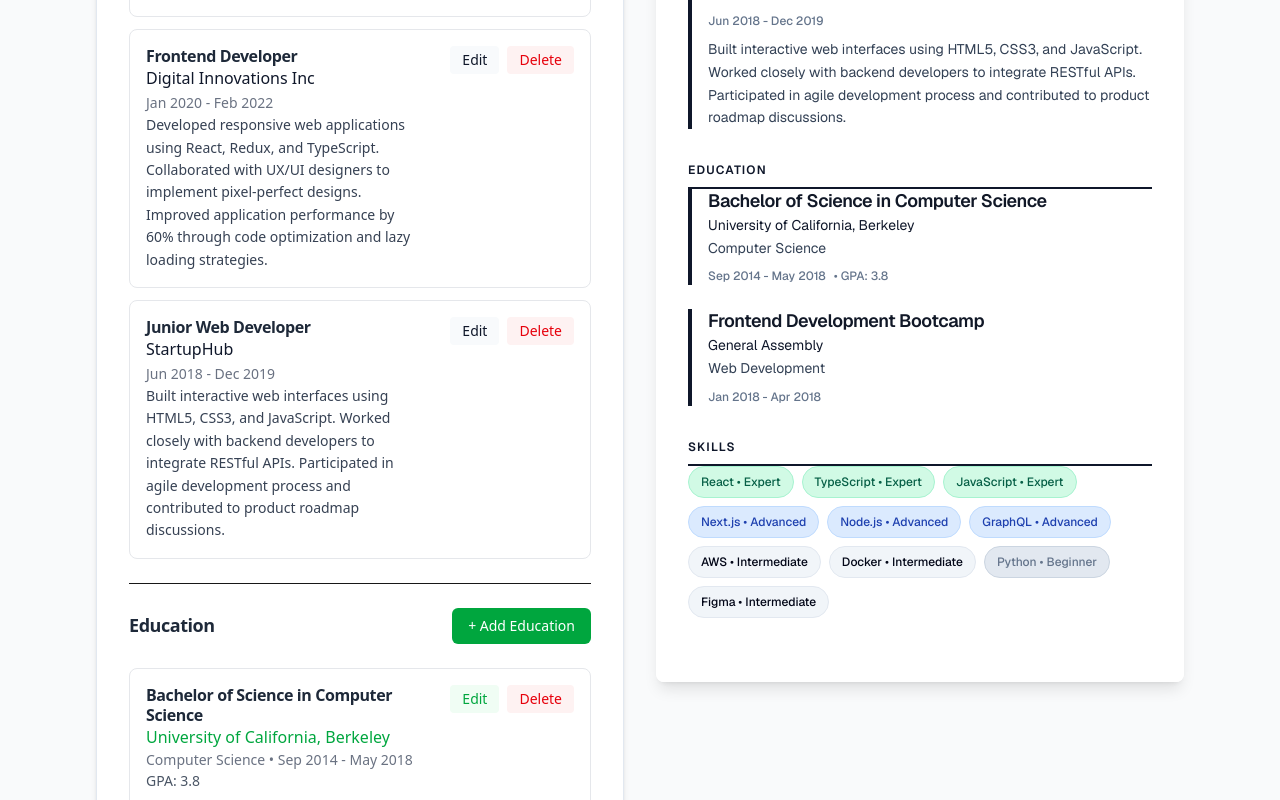
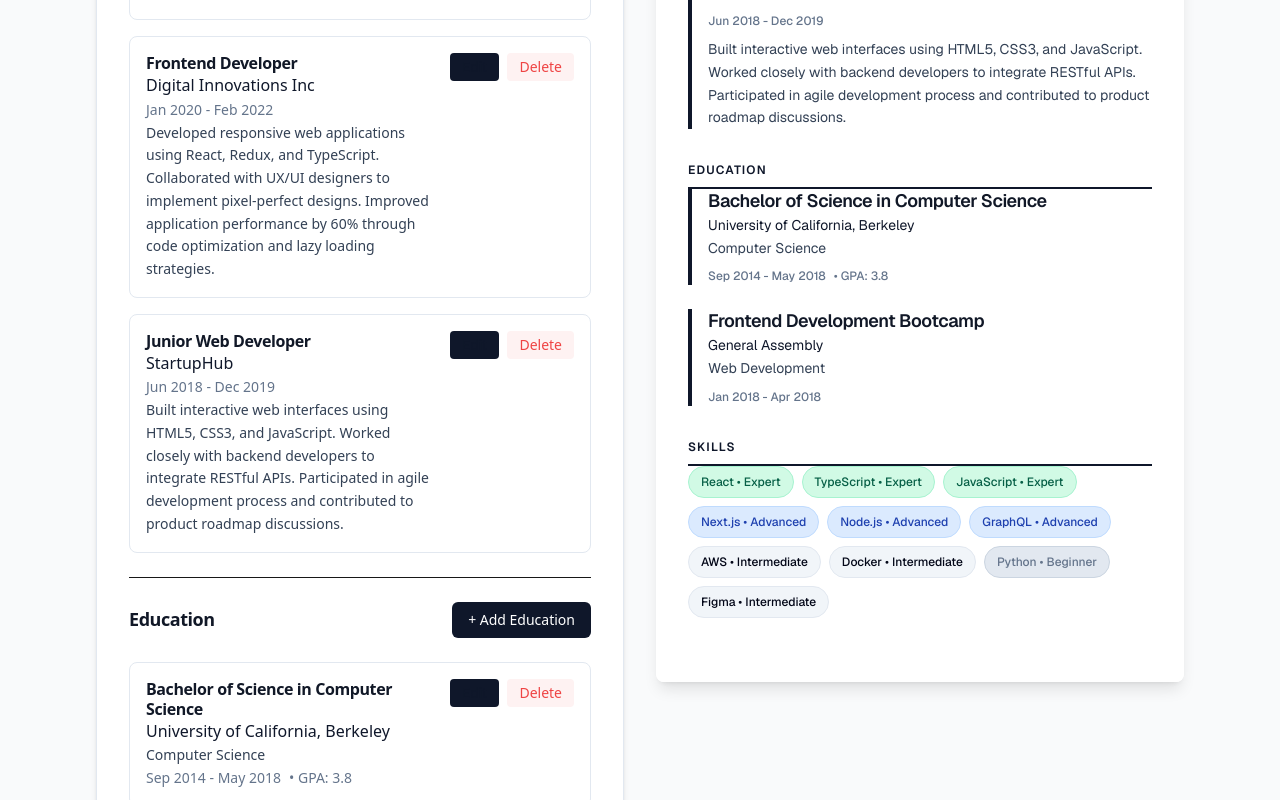
Before and after one commit to tolunaytogul/primeresumebuilder, a Next.js app: page /cv-editor in a window 1280 px wide. Shown: the part 1380-2180 px from the top of the page. Built offline with nearby package versions, Linux system fonts and the light colour scheme; what @react-pdf/renderer would draw is missing.

Commit message:
feat(ui): apply new navy-black theme to components

```diff
--- a/src/components/EducationForm.tsx
+++ b/src/components/EducationForm.tsx
@@ -88,16 +88,23 @@
     setEditingId(null);
   };
 
+  // Format date helper
+  const formatDate = (dateString: string) => {
+    if (!dateString) return '';
+    const date = new Date(dateString + '-01');
+    return date.toLocaleDateString('en-US', { month: 'short', year: 'numeric' });
+  };
+
   return (
     <div className="space-y-6">
       <div className="flex flex-col sm:flex-row justify-between items-start sm:items-center gap-3 sm:gap-0">
-        <h3 className="text-lg font-semibold text-gray-800">
+        <h3 className="text-lg font-semibold text-content-primary">
           Education
         </h3>
         {!isAdding && (
           <button
             onClick={() => setIsAdding(true)}
-            className="w-full sm:w-auto px-4 py-2 text-sm bg-green-600 text-white rounded-md hover:bg-green-700 transition-colors"
+            className="w-full sm:w-auto px-4 py-2 text-sm bg-surface-brand text-content-inverse rounded-md hover:bg-surface-brand-light transition-colors"
           >
             + Add Education
           </button>
@@ -106,91 +113,91 @@
 
       {/* Add/Edit Form */}
       {isAdding && (
-        <div className="border border-gray-200 rounded-lg p-4 bg-gray-50">
-          <h4 className="font-medium text-gray-800 mb-4">
+        <div className="border border-ui-primary rounded-lg p-4 bg-surface-secondary">
+          <h4 className="font-medium text-content-primary mb-4">
             {editingId ? 'Edit Education' : 'Add New Education'}
           </h4>
 
           <div className="grid grid-cols-1 md:grid-cols-2 gap-4">
             {/* School */}
             <div>
-              <label className="block text-sm font-medium text-gray-600 mb-2">
+              <label className="block text-body-sm font-medium text-content-tertiary mb-2">
                 School/University *
               </label>
               <input
                 type="text"
                 value={formData.school}
                 onChange={(e) => handleInputChange('school', e.target.value)}
-                placeholder="e.g. Harvard University, MIT"
-                className="w-full px-3 py-2 border border-gray-300 rounded-md focus:outline-none focus:ring-2 focus:ring-green-500"
+                placeholder="e.g. Harvard University"
+                className="w-full px-3 py-2 border border-ui-secondary rounded-md focus:outline-none focus:ring-2 focus:ring-brand"
               />
             </div>
 
             {/* Degree */}
             <div>
-              <label className="block text-sm font-medium text-gray-600 mb-2">
+              <label className="block text-body-sm font-medium text-content-tertiary mb-2">
                 Degree *
               </label>
               <input
                 type="text"
                 value={formData.degree}
                 onChange={(e) => handleInputChange('degree', e.target.value)}
-                placeholder="e.g. Bachelor of Science, Master's"
-                className="w-full px-3 py-2 border border-gray-300 rounded-md focus:outline-none focus:ring-2 focus:ring-green-500"
+                placeholder="e.g. Bachelor of Science"
+                className="w-full px-3 py-2 border border-ui-secondary rounded-md focus:outline-none focus:ring-2 focus:ring-brand"
               />
             </div>
 
             {/* Field of Study */}
             <div>
-              <label className="block text-sm font-medium text-gray-600 mb-2">
+              <label className="block text-body-sm font-medium text-content-tertiary mb-2">
                 Field of Study
               </label>
               <input
                 type="text"
                 value={formData.field}
                 onChange={(e) => handleInputChange('field', e.target.value)}
-                placeholder="e.g. Computer Science, Business"
-                className="w-full px-3 py-2 border border-gray-300 rounded-md focus:outline-none focus:ring-2 focus:ring-green-500"
+                placeholder="e.g. Computer Science"
+                className="w-full px-3 py-2 border border-ui-secondary rounded-md focus:outline-none focus:ring-2 focus:ring-brand"
               />
             </div>
 
             {/* GPA */}
             <div>
-              <label className="block text-sm font-medium text-gray-600 mb-2">
+              <label className="block text-body-sm font-medium text-content-tertiary mb-2">
                 GPA (Optional)
               </label>
               <input
                 type="text"
-                value={formData.gpa}
+                value={formData.gpa || ''}
                 onChange={(e) => handleInputChange('gpa', e.target.value)}
-                placeholder="e.g. 3.8/4.0, 85/100"
-                className="w-full px-3 py-2 border border-gray-300 rounded-md focus:outline-none focus:ring-2 focus:ring-green-500"
+                placeholder="e.g. 3.8"
+                className="w-full px-3 py-2 border border-ui-secondary rounded-md focus:outline-none focus:ring-2 focus:ring-brand"
               />
             </div>
 
             {/* Start Date */}
             <div>
-              <label className="block text-sm font-medium text-gray-600 mb-2">
+              <label className="block text-body-sm font-medium text-content-tertiary mb-2">
                 Start Date
               </label>
               <input
                 type="month"
                 value={formData.startDate}
                 onChange={(e) => handleInputChange('startDate', e.target.value)}
-                className="w-full px-3 py-2 border border-gray-300 rounded-md focus:outline-none focus:ring-2 focus:ring-green-500"
+                className="w-full px-3 py-2 border border-ui-secondary rounded-md focus:outline-none focus:ring-2 focus:ring-brand"
               />
             </div>
 
             {/* End Date */}
             <div>
-              <label className="block text-sm font-medium text-gray-600 mb-2">
+              <label className="block text-body-sm font-medium text-content-tertiary mb-2">
                 End Date
               </label>
               <input
                 type="month"
                 value={formData.endDate}
                 onChange={(e) => handleInputChange('endDate', e.target.value)}
-                className="w-full px-3 py-2 border border-gray-300 rounded-md focus:outline-none focus:ring-2 focus:ring-green-500"
+                className="w-full px-3 py-2 border border-ui-secondary rounded-md focus:outline-none focus:ring-2 focus:ring-brand"
               />
             </div>
           </div>
@@ -199,13 +206,13 @@
           <div className="flex flex-col sm:flex-row gap-2 mt-4">
             <button
               onClick={editingId ? handleUpdate : handleAdd}
-              className="w-full sm:w-auto px-4 py-2 bg-green-600 text-white rounded-md hover:bg-green-700 transition-colors"
+              className="w-full sm:w-auto px-4 py-2 bg-surface-brand text-content-inverse rounded-md hover:bg-surface-brand-light transition-colors"
             >
               {editingId ? 'Update' : 'Add'} Education
             </button>
             <button
               onClick={resetForm}
-              className="w-full sm:w-auto px-4 py-2 border border-gray-300 text-gray-700 rounded-md hover:bg-gray-50 transition-colors"
+              className="w-full sm:w-auto px-4 py-2 border border-ui-secondary text-content-secondary rounded-md hover:bg-surface-secondary transition-colors"
             >
               Cancel
             </button>
@@ -214,43 +221,38 @@
       )}
 
       {/* Education List */}
-      <div className="space-y-3">
+      <div className="space-y-4">
         {education.length === 0 ? (
-          <div className="text-center text-gray-500 py-8">
+          <div className="text-center text-content-quaternary py-8">
             <div className="text-4xl mb-2">🎓</div>
             <p>No education added yet</p>
             <p className="text-sm mt-1">Click "Add Education" to get started</p>
           </div>
         ) : (
           education.map((edu) => (
-            <div key={edu.id} className="border border-gray-200 rounded-lg p-4 bg-white">
-              <div className="flex flex-col sm:flex-row justify-between items-start gap-3">
+            <div key={edu.id} className="border border-ui-primary rounded-lg p-4 bg-white">
+              <div className="flex justify-between items-start gap-4">
                 <div className="flex-1">
-                  <h4 className="font-semibold text-gray-800">{edu.degree}</h4>
-                  <p className="text-green-600 font-medium">{edu.school}</p>
-                  <div className="text-sm text-gray-500">
-                    {edu.field && <span>{edu.field}</span>}
-                    {edu.field && (edu.startDate || edu.endDate) && <span> • </span>}
-                    {edu.startDate && edu.endDate && (
-                      <span>
-                        {new Date(edu.startDate + '-01').toLocaleDateString('en-US', { month: 'short', year: 'numeric' })} - {new Date(edu.endDate + '-01').toLocaleDateString('en-US', { month: 'short', year: 'numeric' })}
-                      </span>
-                    )}
-                  </div>
-                  {edu.gpa && (
-                    <p className="text-sm text-gray-600 mt-1">GPA: {edu.gpa}</p>
+                  <h4 className="font-semibold text-content-primary">{edu.degree}</h4>
+                  <p className="text-content-brand font-medium">{edu.school}</p>
+                  {edu.field && (
+                    <p className="text-body-sm text-content-secondary">{edu.field}</p>
                   )}
+                  <p className="text-body-sm text-content-tertiary">
+                    {formatDate(edu.startDate)} - {formatDate(edu.endDate)}
+                    {edu.gpa && <span className="ml-2">• GPA: {edu.gpa}</span>}
+                  </p>
                 </div>
-                <div className="flex gap-2 w-full sm:w-auto sm:ml-4">
+                <div className="flex gap-2">
                   <button
                     onClick={() => handleEdit(edu)}
-                    className="flex-1 sm:flex-none px-3 py-1 text-green-600 hover:text-green-800 text-sm bg-green-50 hover:bg-green-100 rounded transition-colors"
+                    className="flex-1 sm:flex-none px-3 py-1 text-content-brand hover:text-content-accent text-sm bg-surface-brand bg-opacity-10 hover:bg-opacity-20 rounded transition-colors"
                   >
                     Edit
                   </button>
                   <button
                     onClick={() => handleDelete(edu.id)}
-                    className="flex-1 sm:flex-none px-3 py-1 text-red-600 hover:text-red-800 text-sm bg-red-50 hover:bg-red-100 rounded transition-colors"
+                    className="flex-1 sm:flex-none px-3 py-1 text-content-danger hover:text-danger-600 text-sm bg-surface-danger bg-opacity-10 hover:bg-opacity-20 rounded transition-colors"
                   >
                     Delete
                   </button>
--- a/src/components/ExperienceForm.tsx
+++ b/src/components/ExperienceForm.tsx
@@ -88,16 +88,23 @@
     setEditingId(null);
   };
 
+  // Format date helper
+  const formatDate = (dateString: string) => {
+    if (!dateString) return '';
+    const date = new Date(dateString + '-01');
+    return date.toLocaleDateString('en-US', { month: 'short', year: 'numeric' });
+  };
+
   return (
     <div className="space-y-6">
       <div className="flex flex-col sm:flex-row justify-between items-start sm:items-center gap-3 sm:gap-0">
-        <h3 className="text-lg font-semibold text-gray-800">
+        <h3 className="text-lg font-semibold text-content-primary">
           Work Experience
         </h3>
         {!isAdding && (
           <button
             onClick={() => setIsAdding(true)}
-                            className="w-full sm:w-auto px-4 py-2 text-sm bg-primary-600 text-white rounded-md hover:bg-primary-700 transition-colors"
+            className="w-full sm:w-auto px-4 py-2 text-sm bg-surface-brand text-content-inverse rounded-md hover:bg-surface-brand-light transition-colors"
           >
             + Add Experience
           </button>
@@ -106,15 +113,29 @@
 
       {/* Add/Edit Form */}
       {isAdding && (
-        <div className="border border-gray-200 rounded-lg p-4 bg-gray-50">
-          <h4 className="font-medium text-gray-800 mb-4">
+        <div className="border border-ui-primary rounded-lg p-4 bg-surface-secondary">
+          <h4 className="font-medium text-content-primary mb-4">
             {editingId ? 'Edit Experience' : 'Add New Experience'}
           </h4>
 
           <div className="grid grid-cols-1 md:grid-cols-2 gap-4">
+            {/* Position */}
+            <div>
+              <label className="block text-body-sm font-medium text-content-tertiary mb-2">
+                Position *
+              </label>
+              <input
+                type="text"
+                value={formData.position}
+                onChange={(e) => handleInputChange('position', e.target.value)}
+                placeholder="e.g. Frontend Developer"
+                className="w-full px-3 py-2 border border-ui-secondary rounded-md focus:outline-none focus:ring-2 focus:ring-brand"
+              />
+            </div>
+
             {/* Company */}
             <div>
-              <label className="block text-sm font-medium text-gray-600 mb-2">
+              <label className="block text-body-sm font-medium text-content-tertiary mb-2">
                 Company *
               </label>
               <input
@@ -122,90 +143,77 @@
                 value={formData.company}
                 onChange={(e) => handleInputChange('company', e.target.value)}
                 placeholder="e.g. Google, Microsoft"
-                className="w-full px-3 py-2 border border-gray-300 rounded-md focus:outline-none focus:ring-2 focus:ring-primary-500"
-              />
-            </div>
-
-            {/* Position */}
-            <div>
-              <label className="block text-sm font-medium text-gray-600 mb-2">
-                Position *
-              </label>
-              <input
-                type="text"
-                value={formData.position}
-                onChange={(e) => handleInputChange('position', e.target.value)}
-                placeholder="e.g. Software Engineer"
-                className="w-full px-3 py-2 border border-gray-300 rounded-md focus:outline-none focus:ring-2 focus:ring-primary-500"
+                className="w-full px-3 py-2 border border-ui-secondary rounded-md focus:outline-none focus:ring-2 focus:ring-brand"
               />
             </div>
 
             {/* Start Date */}
             <div>
-              <label className="block text-sm font-medium text-gray-600 mb-2">
-                Start Date
+              <label className="block text-body-sm font-medium text-content-tertiary mb-2">
+                Start Date *
               </label>
               <input
                 type="month"
                 value={formData.startDate}
                 onChange={(e) => handleInputChange('startDate', e.target.value)}
-                className="w-full px-3 py-2 border border-gray-300 rounded-md focus:outline-none focus:ring-2 focus:ring-primary-500"
+                className="w-full px-3 py-2 border border-ui-secondary rounded-md focus:outline-none focus:ring-2 focus:ring-brand"
               />
             </div>
 
+            {/* Current Job Checkbox */}
+            <div className="flex items-center">
+              <label className="flex items-center gap-2">
+                <input
+                  type="checkbox"
+                  checked={formData.isCurrentJob}
+                  onChange={(e) => handleInputChange('isCurrentJob', e.target.checked)}
+                  className="rounded border-ui-secondary focus:ring-brand"
+                />
+                <span className="text-body-sm text-content-secondary">I currently work here</span>
+              </label>
+            </div>
+
             {/* End Date */}
-            <div>
-              <label className="block text-sm font-medium text-gray-600 mb-2">
-                End Date
+            {!formData.isCurrentJob && (
+              <div className="md:col-span-2">
+                <label className="block text-body-sm font-medium text-content-tertiary mb-2">
+                  End Date *
                 </label>
                 <input
                   type="month"
                   value={formData.endDate}
                   onChange={(e) => handleInputChange('endDate', e.target.value)}
-                disabled={formData.isCurrentJob}
-                className="w-full px-3 py-2 border border-gray-300 rounded-md focus:outline-none focus:ring-2 focus:ring-primary-500 disabled:bg-gray-100"
+                  className="w-full px-3 py-2 border border-ui-secondary rounded-md focus:outline-none focus:ring-2 focus:ring-brand"
                 />
               </div>
-          </div>
-
-          {/* Currently Working */}
-          <div className="mt-4">
-            <label className="flex items-center">
-              <input
-                type="checkbox"
-                checked={formData.isCurrentJob}
-                onChange={(e) => handleInputChange('isCurrentJob', e.target.checked)}
-                className="mr-2"
-              />
-              <span className="text-sm text-gray-700">I currently work here</span>
-            </label>
-          </div>
+            )}
 
             {/* Description */}
-          <div className="mt-4">
-            <label className="block text-sm font-medium text-gray-600 mb-2">
+            <div className="md:col-span-2">
+              <label className="block text-body-sm font-medium text-content-tertiary mb-2">
                 Description
               </label>
               <textarea
                 value={formData.description}
                 onChange={(e) => handleInputChange('description', e.target.value)}
-              placeholder="Describe your responsibilities and achievements..."
-              rows={3}
-              className="w-full px-3 py-2 border border-gray-300 rounded-md focus:outline-none focus:ring-2 focus:ring-primary-500 resize-none"
+                placeholder="Describe your role, achievements, and responsibilities..."
+                rows={4}
+                className="w-full px-3 py-2 border border-ui-secondary rounded-md focus:outline-none focus:ring-2 focus:ring-brand resize-none"
               />
+            </div>
           </div>
 
           {/* Form Actions */}
           <div className="flex flex-col sm:flex-row gap-2 mt-4">
             <button
               onClick={editingId ? handleUpdate : handleAdd}
-              className="w-full sm:w-auto px-4 py-2 bg-primary-600 text-white rounded-md hover:bg-primary-700 transition-colors"
+              className="w-full sm:w-auto px-4 py-2 bg-surface-brand text-content-inverse rounded-md hover:bg-surface-brand-light transition-colors"
             >
               {editingId ? 'Update' : 'Add'} Experience
             </button>
             <button
               onClick={resetForm}
-              className="w-full sm:w-auto px-4 py-2 border border-gray-300 text-gray-700 rounded-md hover:bg-gray-50 transition-colors"
+              className="w-full sm:w-auto px-4 py-2 border border-ui-secondary text-content-secondary rounded-md hover:bg-surface-secondary transition-colors"
             >
               Cancel
             </button>
@@ -214,37 +222,37 @@
       )}
 
       {/* Experience List */}
-      <div className="space-y-3">
+      <div className="space-y-4">
         {experiences.length === 0 ? (
-          <div className="text-center text-gray-500 py-8">
+          <div className="text-center text-content-quaternary py-8">
             <div className="text-4xl mb-2">💼</div>
             <p>No work experience added yet</p>
             <p className="text-sm mt-1">Click "Add Experience" to get started</p>
           </div>
         ) : (
           experiences.map((experience) => (
-            <div key={experience.id} className="border border-gray-200 rounded-lg p-4 bg-white">
-              <div className="flex flex-col sm:flex-row justify-between items-start gap-3">
+            <div key={experience.id} className="border border-ui-primary rounded-lg p-4 bg-white">
+              <div className="flex justify-between items-start gap-4">
                 <div className="flex-1">
-                  <h4 className="font-semibold text-gray-800">{experience.position}</h4>
-                  <p className="text-primary-600 font-medium">{experience.company}</p>
-                  <p className="text-sm text-gray-500">
-                    {experience.startDate && new Date(experience.startDate + '-01').toLocaleDateString('en-US', { month: 'short', year: 'numeric' })} - {experience.isCurrentJob ? 'Present' : (experience.endDate && new Date(experience.endDate + '-01').toLocaleDateString('en-US', { month: 'short', year: 'numeric' }))}
+                  <h4 className="font-semibold text-content-primary">{experience.position}</h4>
+                  <p className="text-content-brand font-medium">{experience.company}</p>
+                  <p className="text-body-sm text-content-tertiary">
+                    {formatDate(experience.startDate)} - {experience.isCurrentJob ? 'Present' : formatDate(experience.endDate)}
                   </p>
                   {experience.description && (
-                    <p className="text-sm text-gray-700 mt-2">{experience.description}</p>
+                    <p className="text-body-sm text-content-secondary mt-2">{experience.description}</p>
                   )}
                 </div>
-                <div className="flex gap-2 w-full sm:w-auto sm:ml-4">
+                <div className="flex gap-2">
                   <button
                     onClick={() => handleEdit(experience)}
-                    className="flex-1 sm:flex-none px-3 py-1 text-primary-600 hover:text-primary-800 text-sm bg-primary-50 hover:bg-primary-100 rounded transition-colors"
+                    className="flex-1 sm:flex-none px-3 py-1 text-content-brand hover:text-content-accent text-sm bg-surface-brand bg-opacity-10 hover:bg-opacity-20 rounded transition-colors"
                   >
                     Edit
                   </button>
                   <button
                     onClick={() => handleDelete(experience.id)}
-                    className="flex-1 sm:flex-none px-3 py-1 text-red-600 hover:text-red-800 text-sm bg-red-50 hover:bg-red-100 rounded transition-colors"
+                    className="flex-1 sm:flex-none px-3 py-1 text-content-danger hover:text-danger-600 text-sm bg-surface-danger bg-opacity-10 hover:bg-opacity-20 rounded transition-colors"
                   >
                     Delete
                   </button>
```
Also changed, not shown: src/app/page.tsx (+11 -11 lines), src/components/SkillsForm.tsx (+5 -5 lines). Lines whose indentation alone changed are shown as unchanged.
